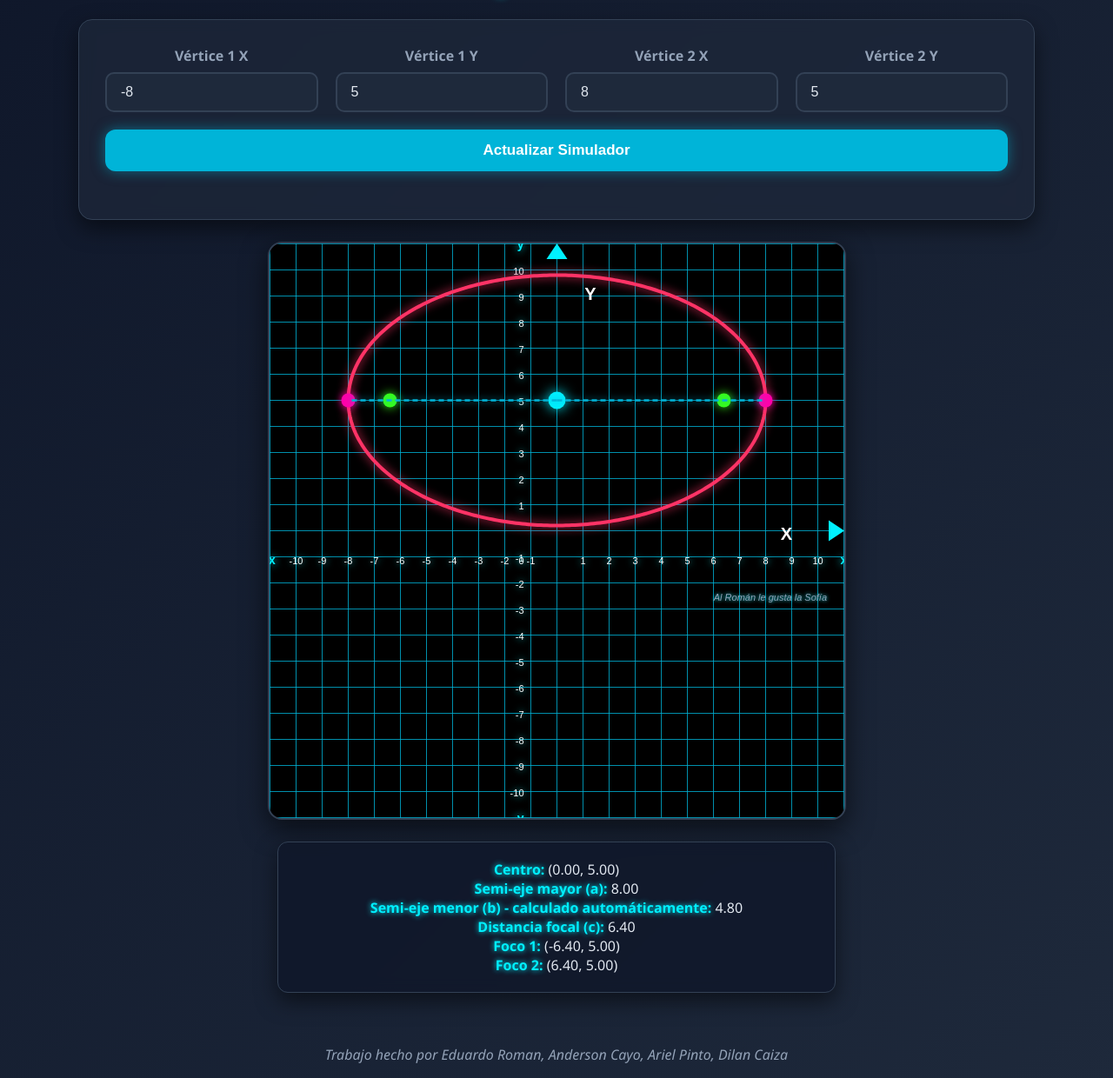
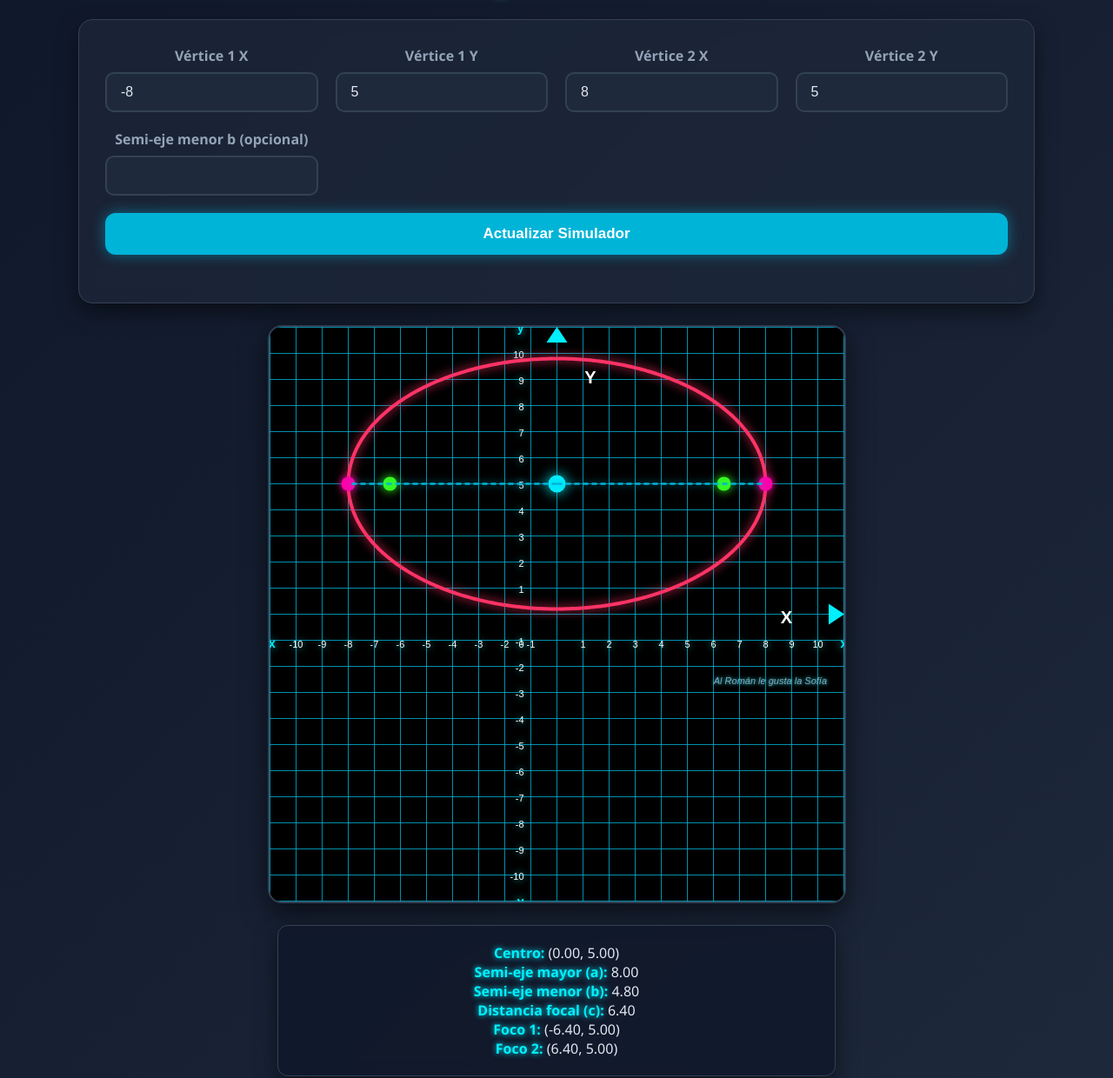
Before and after one commit to Cyo238/ABP2, a plain HTML site: page index.html in a window 1280 px wide. Shown: the part 97-1337 px from the top of the page at 87% size. Drawn offline with Linux system fonts and the light colour scheme.

Commit message:
Update index.html

```diff
--- a/index.html
+++ b/index.html
@@ -114,6 +114,10 @@
                     <label>Vértice 2 Y</label>
                     <input type="number" step="0.1" id="v2y" value="5">
                 </div>
+                <div class="input-group">
+                    <label>Semi-eje menor b (opcional)</label>
+                    <input type="number" step="0.1" id="b" value="">
+                </div>
                 <button type="button" onclick="updateSimulator()">Actualizar Simulador</button>
             </form>
         </div>
@@ -182,7 +186,6 @@
             ctx.fillText('X', canvas.width - 60, centerY + 10);
             ctx.fillText('Y', centerX + 45, 65);
 
-            // Mensaje secreto
             ctx.font = 'italic 11px Arial';
             ctx.fillStyle = '#94a3b8';
             ctx.shadowColor = '#00f0ff';
@@ -197,6 +200,7 @@
             const v1y = parseFloat(document.getElementById('v1y').value);
             const v2x = parseFloat(document.getElementById('v2x').value);
             const v2y = parseFloat(document.getElementById('v2y').value);
+            let b = parseFloat(document.getElementById('b').value);
 
             if ([v1x, v1y, v2x, v2y].some(isNaN)) {
                 alert('Ingrese las coordenadas de los dos vértices.');
@@ -209,15 +213,10 @@
             const dx = v2x - v1x;
             const dy = v2y - v1y;
             const dist = Math.hypot(dx, dy);
-            const a = dist / 2;  // semi-eje mayor
+            const a = dist / 2;
 
-            // Calculamos b automáticamente (60% de a por defecto para que no sea círculo)
-            // Puedes cambiar el 0.6 por otro valor (ej: 0.5, 0.7, 0.8) si quieres más o menos "aplastada"
-            const b = a * 0.6;
-
-            if (b <= 0) {
-                alert('Los vértices deben estar en posiciones diferentes.');
-                return;
+            if (isNaN(b) || b <= 0 || b >= a) {
+                b = a * 0.6;  // automático si no se ingresa o es inválido
             }
 
             const c = Math.sqrt(a * a - b * b);
@@ -231,7 +230,7 @@
             document.getElementById('results').innerHTML = `
                 <strong>Centro:</strong> (${cx.toFixed(2)}, ${cy.toFixed(2)})<br>
                 <strong>Semi-eje mayor (a):</strong> ${a.toFixed(2)}<br>
-                <strong>Semi-eje menor (b) - calculado automáticamente:</strong> ${b.toFixed(2)}<br>
+                <strong>Semi-eje menor (b):</strong> ${b.toFixed(2)}<br>
                 <strong>Distancia focal (c):</strong> ${c.toFixed(2)}<br>
                 <strong>Foco 1:</strong> (${f1x.toFixed(2)}, ${f1y.toFixed(2)})<br>
                 <strong>Foco 2:</strong> (${f2x.toFixed(2)}, ${f2y.toFixed(2)})
```
